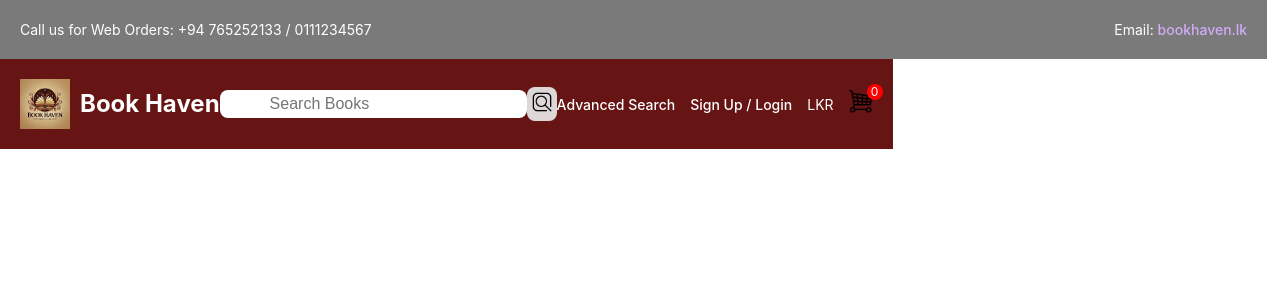
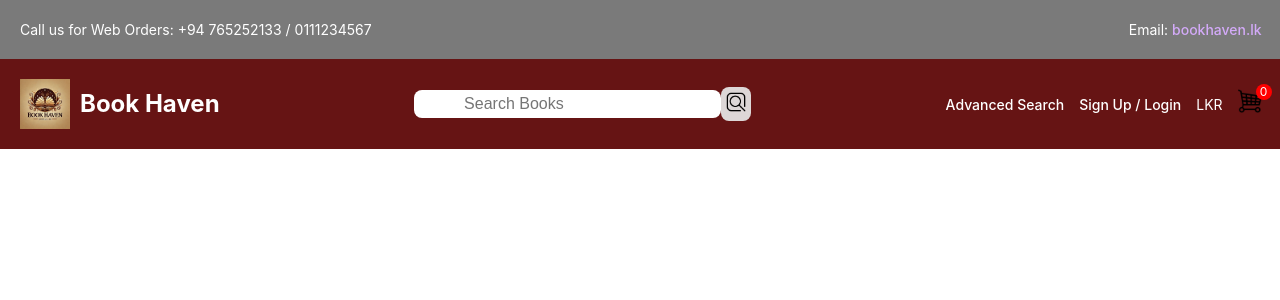
Before and after one commit to Pubudu11/Bookstore, a React (Vite) app in the folder bookstore-frontend/: page / in a window 1280 px wide. Shown: the top 300 px of the page. Built offline with nearby package versions, Linux system fonts and the light colour scheme.

Commit message:
Update Navbar.css file add width

```diff
--- a/bookstore-frontend/src/components/Navbar/Navbar.css
+++ b/bookstore-frontend/src/components/Navbar/Navbar.css
@@ -1,6 +1,6 @@
 .navbar {
   position: fixed;
-  width: 99%;
+  width: 100%;
 }
 
 /* Top Bar */
@@ -12,6 +12,7 @@
   padding: 5px 20px;
   font-size: 14px;
   overflow-y: auto;
+  width: 97%;
 }
 
 .top-bar .email a {
@@ -32,6 +33,7 @@
   align-items: center;
   padding: 20px;
   position: absolute;
+  width: 97%;
 }
 
 /* Logo Section */
```
